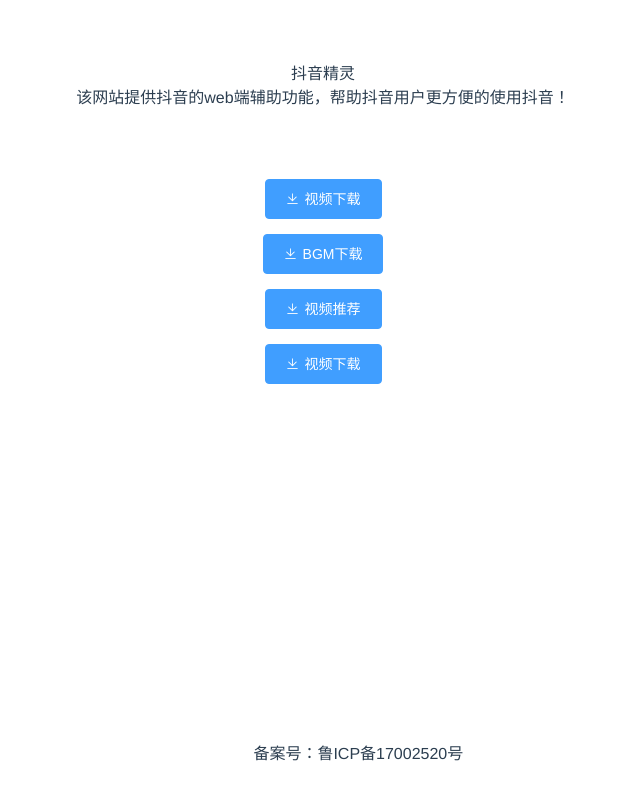
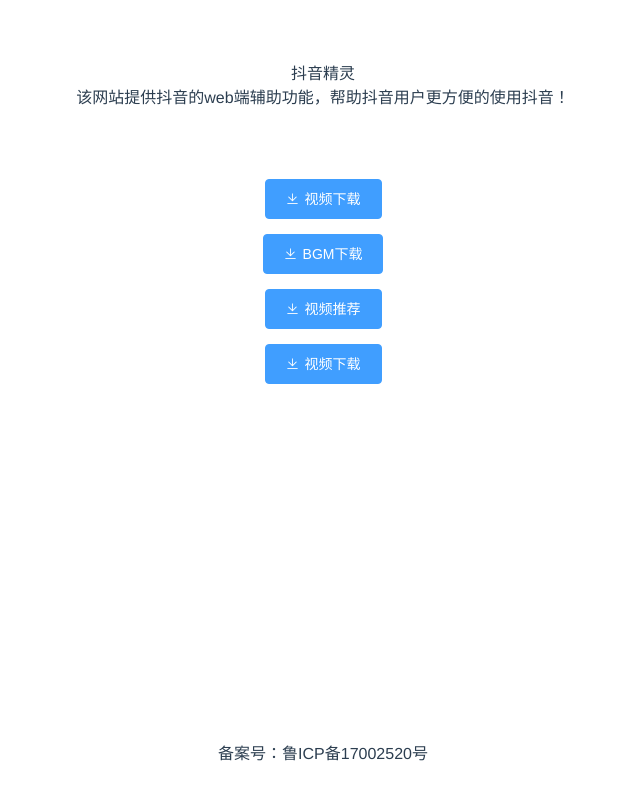
Before and after one commit to elliotxx/douyin_front, a Vue app: page / in a window 1280 px wide. Shown: the whole page, without its empty margins (317-957 px from the left). Built offline with nearby package versions, Linux system fonts and the light colour scheme.

Commit message:
update home.vue

```diff
--- a/src/components/home.vue
+++ b/src/components/home.vue
@@ -1,5 +1,5 @@
 <template>
-    <el-container>
+    <el-container style="text-align: center;">
 
         <el-header>
             该网站提供抖音的web端辅助功能，帮助抖音用户更方便的使用抖音！
@@ -35,7 +35,7 @@
             </router-link>
         </el-main>
 
-        <el-footer style="position:absolute; bottom:0px; left:43%; ">
+        <el-footer style="position: absolute; bottom:0px; width: 250px; left:50%; margin-left:-125px;">
             备案号：鲁ICP备17002520号
         </el-footer>
 
```
